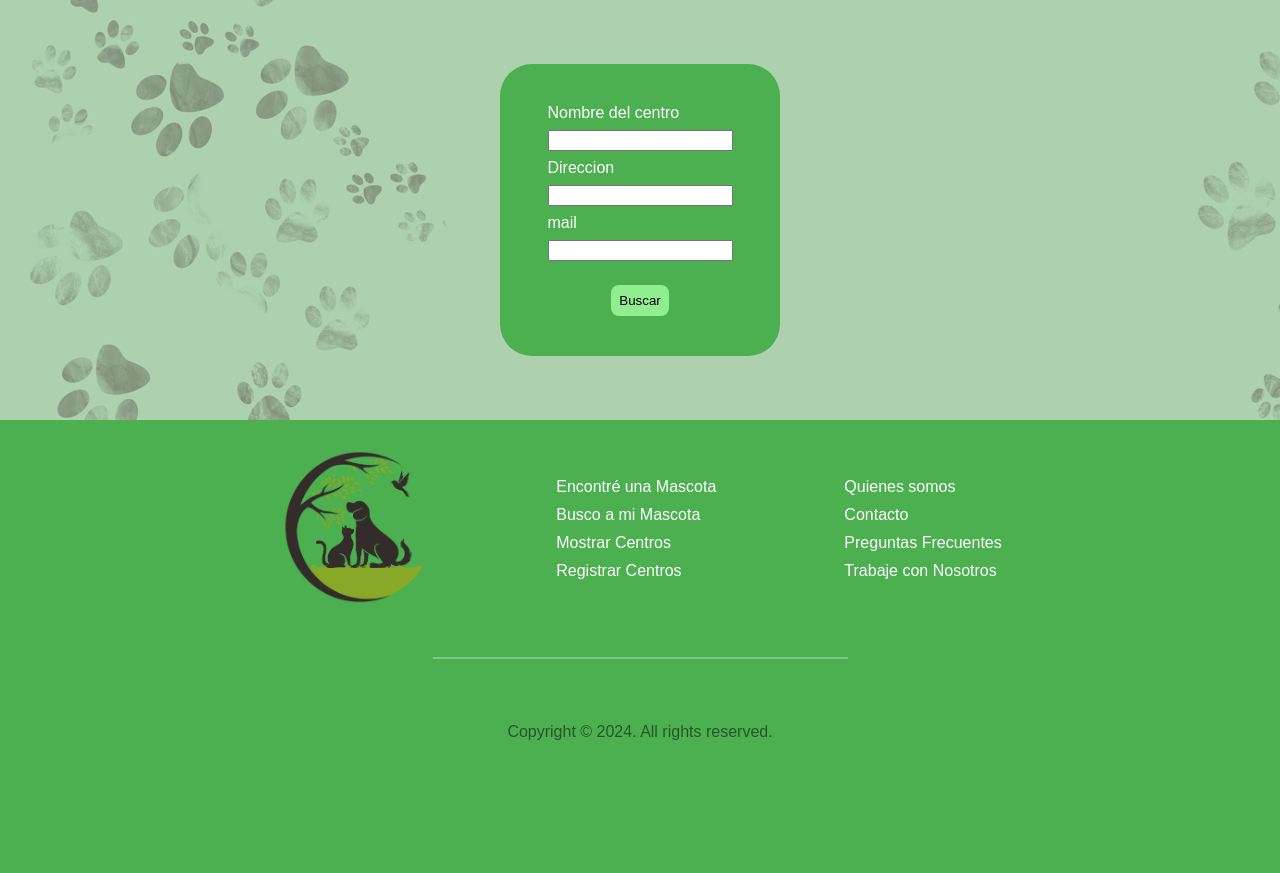
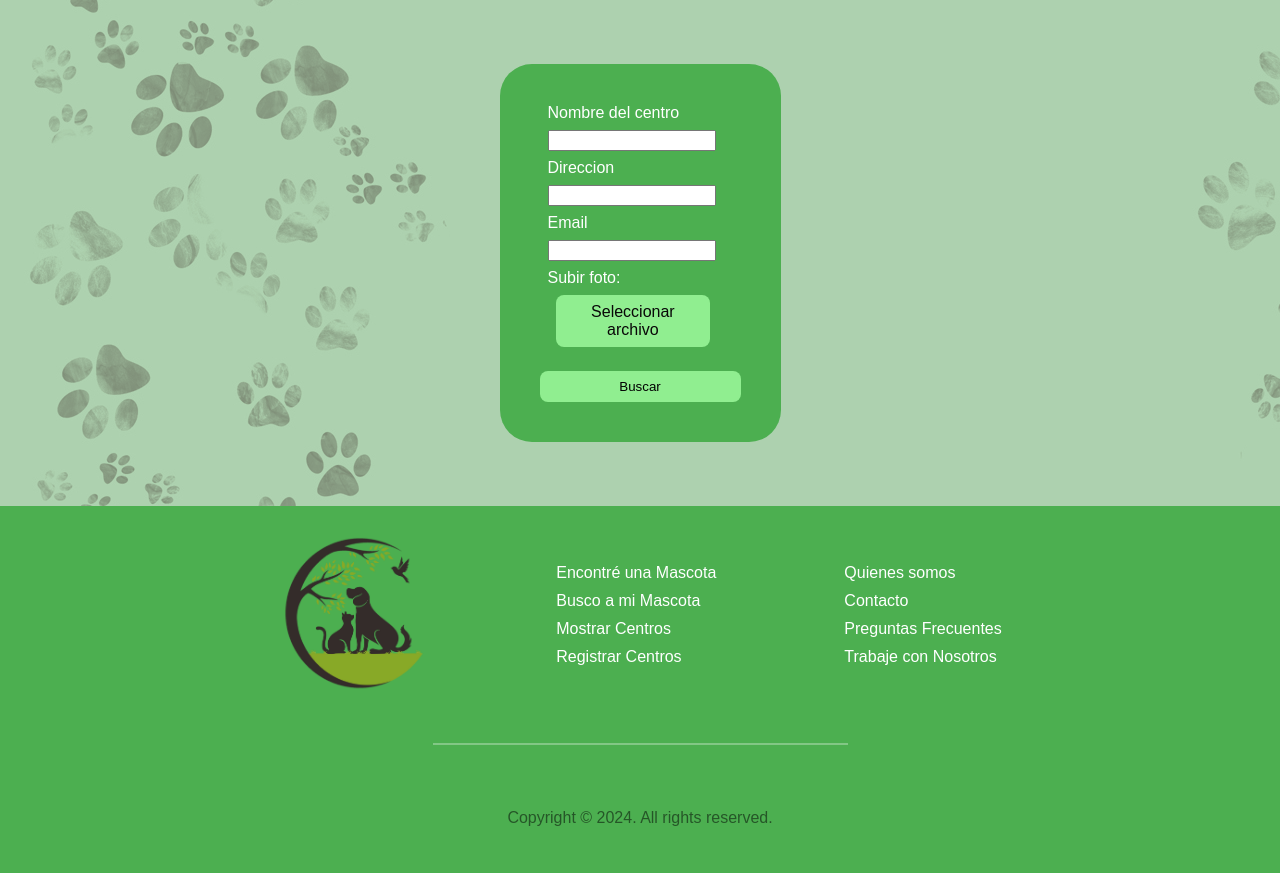
Before and after one commit to TomasPlaHozikian/TP-Mascotas-Perdidas, a Flask app: page /registar_centro in a window 1280 px wide. Shown: the part 99-972 px from the top of the page. Before the commit the page ends 839 px from the top, so only its background shows below. Run offline with Flask 3, Linux system fonts and the light colour scheme; some libraries are stand-ins or nearby versions.

Commit message:
Agrego boton a vistas de registro, para poder publicar la imagen de un centro o animal perdido.

```diff
--- a/Front End/static/css/styles.css
+++ b/Front End/static/css/styles.css
@@ -156,7 +156,7 @@ footer>p{
     padding: 40px;
     background-color: #4CAF50;
     border-radius: 32px;
-    width: 200px;
+    max-width: 300px;
 }
 
 .form_iniciar_sesion div {
@@ -169,8 +169,28 @@ footer>p{
     margin-left: 8px;
 }
 
-.form_iniciar_sesion div input {
+.form_iniciar_sesion div input:not([type="file"]) {
     margin: 8px;
+    width: 80%;
+}
+
+.form_iniciar_sesion .subir_imagen {
+    margin: 8px;
+}
+
+.elegir_archivo {
+    display: none;
+}
+
+.subir_archivo {
+    padding: 8px;
+    background-color: lightgreen;
+    border: 0;
+    border-radius: 8px;
+    width: 75%;
+    cursor: pointer;
+    text-align: center;
+    color: rgb(9, 8, 8);
 }
 
 .form_iniciar_sesion .boton {
@@ -179,7 +199,8 @@ footer>p{
     background-color: lightgreen;
     border: 0;
     border-radius: 8px;
-    width: auto;
+    width: 100%;
+    cursor: pointer;
 }
 
 .form_iniciar_sesion a {
@@ -187,6 +208,7 @@ footer>p{
     text-decoration: none;
     color: blue;
 }
+
 
 /*PERFIL PROPIO*/
 
--- a/Front End/templates/mostrarcentro.html
+++ b/Front End/templates/mostrarcentro.html
@@ -3,7 +3,7 @@
 {% block content %}
 
     <div class="titulocentro">
-        <h1>Sitios de Acogida de Animales Perdidos</h1>
+        <h1>Centros de Acogida de Animales Perdidos</h1>
     </div>
 
     <div style="display:flex; justify-content: center;" >
--- a/Front End/templates/registrarcentro.html
+++ b/Front End/templates/registrarcentro.html
@@ -11,8 +11,15 @@
             <label for="lastname">Direccion</label>
             <input type="text" name="fdirec" id="direccion">
 
-            <label for="mail">mail</label>
+            <label for="mail">Email</label>
             <input type="text" name="email" id="mail">
+
+            <label for="image">Subir foto:</label>
+            <div class="subir_imagen">
+                <input class="elegir_archivo" type="file" name="file" id="file">
+                <label for="file" class="subir_archivo">Seleccionar archivo</label>
+            </div>
+
         </div>
         <input class="boton" type="button" value="Buscar">
     </form>
```
Also changed, not shown: Front End/templates/registarmascota.html (+7 -0 lines).
